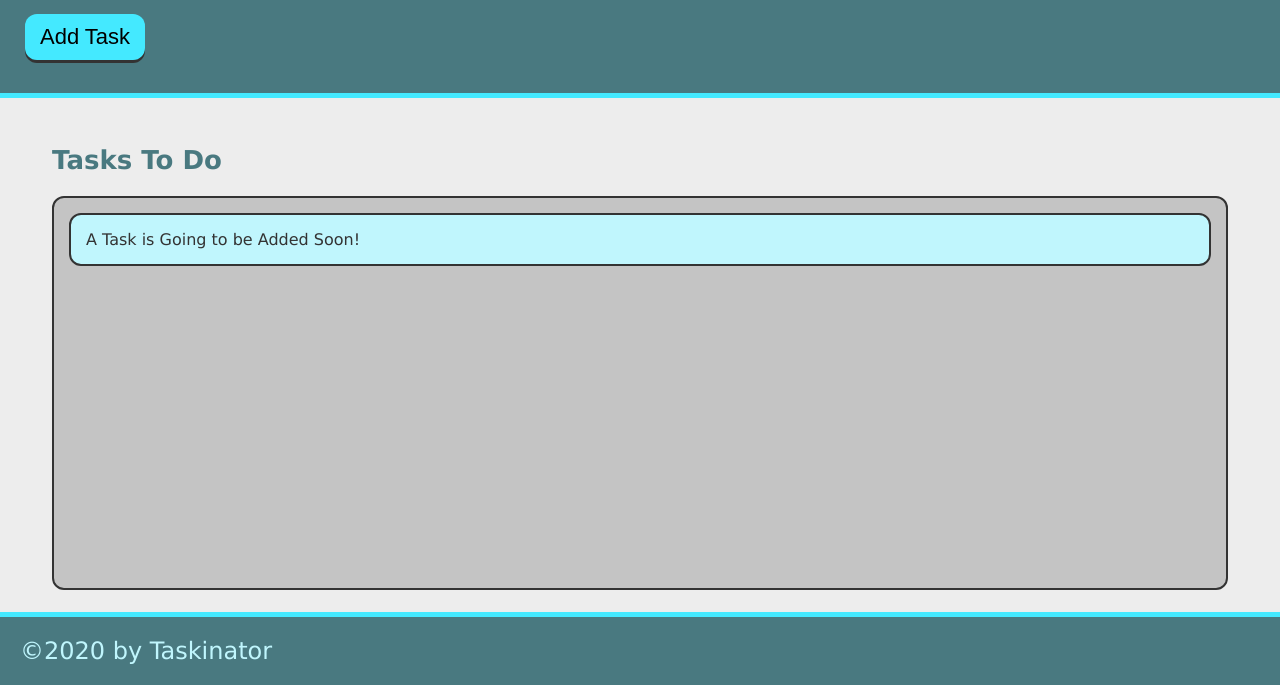
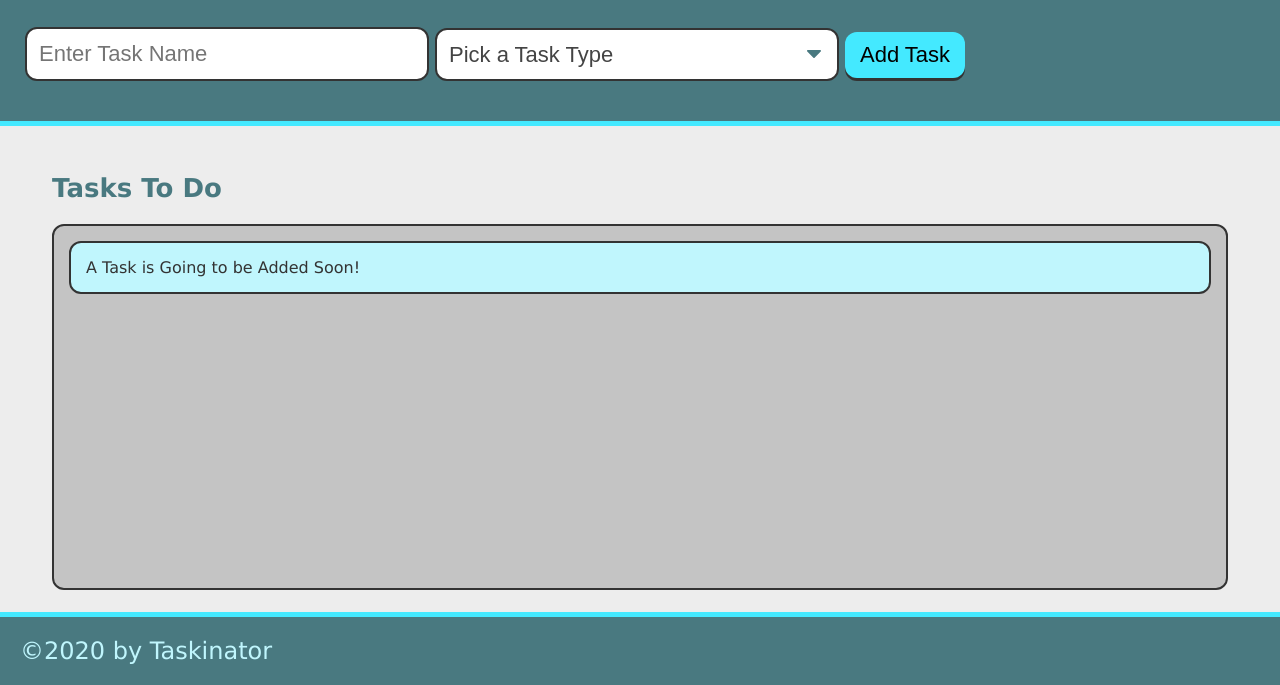
Before and after one commit to cpesar/taskinator2, a plain HTML site: page index.html in a window 1280 px wide. Shown: the part 115-800 px from the top of the page. Drawn offline with Linux system fonts and the light colour scheme.

Commit message:
added html elements for task-form

```diff
--- a/assets/js/script.js
+++ b/assets/js/script.js
@@ -1,9 +1,6 @@
-
-
 
 var buttonEl = document.querySelector("#save-task");
 var tasksToDoEl = document.querySelector("#tasks-to-do");
-
 
 
 var createTaskHandler = function() {
--- a/index.html
+++ b/index.html
@@ -11,7 +11,25 @@
   <header>
     <h1 class="page-title">Taskinator</h1>
     <p>Click the button below to add a new task</p>
-    <button class="btn" id="save-task">Add Task</button>
+    <form id="task-form">
+
+      <div class="form-group">
+        <input type="text" name="task-name" placeholder="Enter Task Name"/>
+      </div>
+
+      <div class="form-group">
+        <select name="task-type" class="select-dropdown">
+          <option value="disabled selected">Pick a Task Type</option>
+          <option value="Print">Print</option>
+          <option value="Web">Web</option>
+          <option value="Mobile">Mobile</option>
+      </select>
+      </div>
+
+      <div class="form-group">
+        <button class="btn" id="save-task">Add Task</button>
+      </div>
+    </form>
   </header>
 
   <main class="page-content">
```
